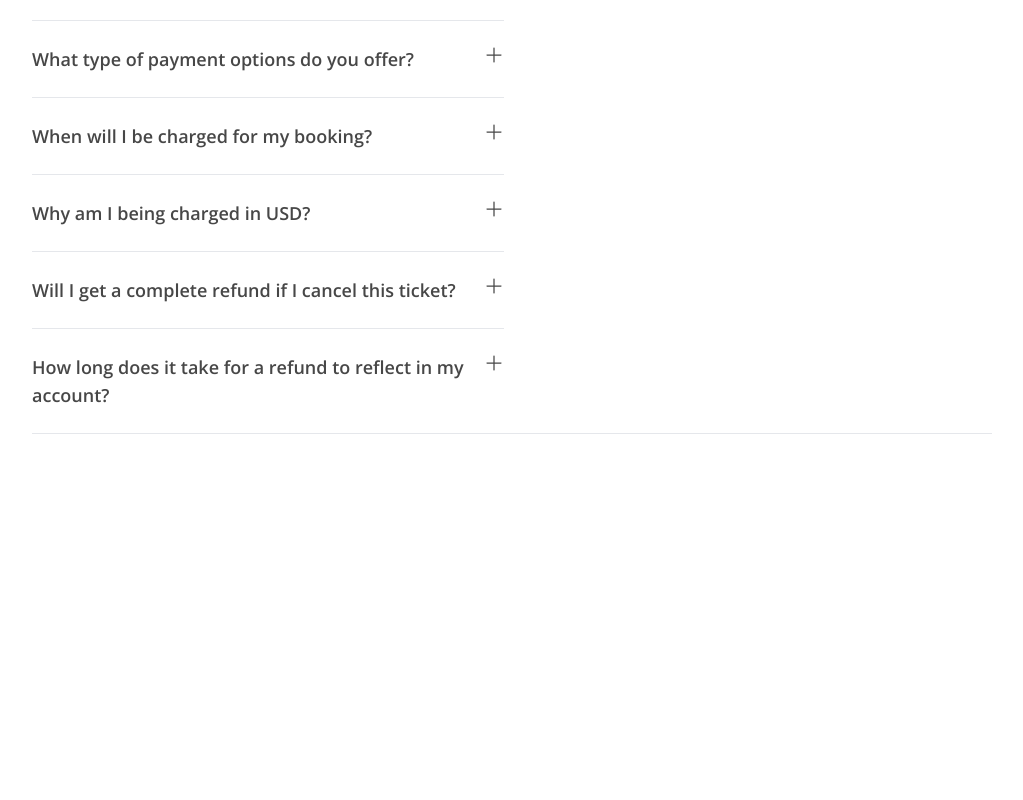
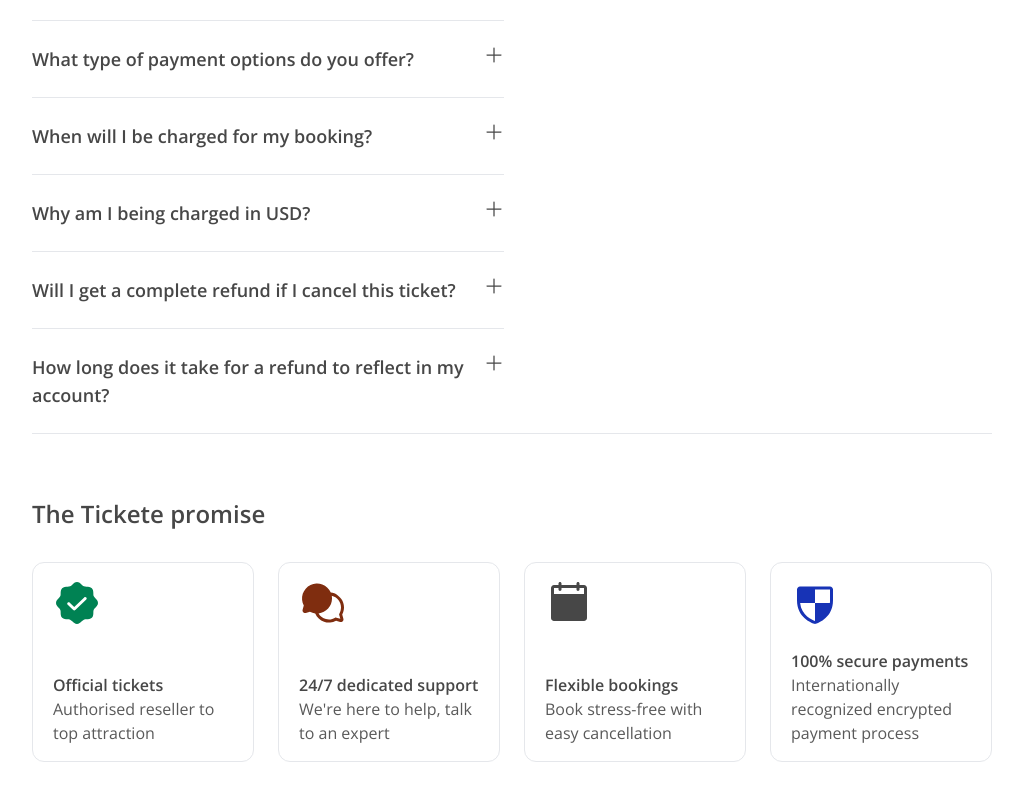
Before and after one commit to Rrhul0/checkout-page, a Next.js app: page / in a window 1280 px wide. Shown: the part 1747-2547 px from the top of the page, without its empty margins (128-1151 px from the left). Before the commit the page ends 2281 px from the top, so only its background shows below. Built offline with nearby package versions, Linux system fonts and the light colour scheme.

Commit message:
added ticket promise section with its own component

```diff
--- a/app/page.tsx
+++ b/app/page.tsx
@@ -22,6 +22,9 @@ export default function Home() {
 				</div>
 				<div className='border-b mt-6' />
 			</div>
+			<div>
+				<TicketePromise />
+			</div>
 		</div>
 	)
 }
--- /dev/null
+++ b/components/ticketePromise.tsx
@@ -0,0 +1,73 @@
+import Image from 'next/image'
+import circleWavyCheck from '@/public/CircleWavyCheck.svg'
+import chatImage from '@/public/chat.svg'
+import calanderImage from '@/public/calander.svg'
+import shieldImage from '@/public/shieldBlue.svg'
+
+export default function TicketePromise() {
+	return (
+		<div className='flex flex-col gap-8'>
+			<h3 className='text-2xl font-semibold'>The Tickete promise</h3>
+			<div className='flex gap-6'>
+				<div className='border rounded-xl px-5 py-4 flex flex-col justify-between flex-1 h-[200px]'>
+					<Image
+						src={circleWavyCheck}
+						height={48}
+						width={48}
+						alt=''
+					/>
+					<div>
+						<h4 className='font-semibold'>Official tickets</h4>
+						<p className='leading-6 text-grayscale-g-3'>
+							Authorised reseller to top attraction
+						</p>
+					</div>
+				</div>
+				<div className='border rounded-xl px-5 py-4 flex flex-col justify-between flex-1 h-[200px]'>
+					<Image
+						src={chatImage}
+						height={48}
+						width={48}
+						alt=''
+					/>
+					<div>
+						<h4 className='font-semibold'>
+							24/7 dedicated support
+						</h4>
+						<p className='leading-6 text-grayscale-g-3'>
+							We&apos;re here to help, talk to an expert
+						</p>
+					</div>
+				</div>
+				<div className='border rounded-xl px-5 py-4 flex flex-col justify-between flex-1 h-[200px]'>
+					<Image
+						src={calanderImage}
+						height={48}
+						width={48}
+						alt=''
+					/>
+					<div>
+						<h4 className='font-semibold'>Flexible bookings</h4>
+						<p className='leading-6 text-grayscale-g-3'>
+							Book stress-free with easy cancellation
+						</p>
+					</div>
+				</div>
+				<div className='border rounded-xl px-5 py-4 flex flex-col justify-between flex-1 h-[200px]'>
+					<Image
+						src={shieldImage}
+						height={48}
+						width={48}
+						alt=''
+					/>
+					<div>
+						<h4 className='font-semibold'>100% secure payments</h4>
+						<p className='leading-6 text-grayscale-g-3'>
+							Internationally recognized encrypted payment process
+						</p>
+					</div>
+				</div>
+			</div>
+		</div>
+	)
+}
```
Also changed, not shown: public/CircleWavyCheck.svg (added), public/shieldBlue.svg (added).
